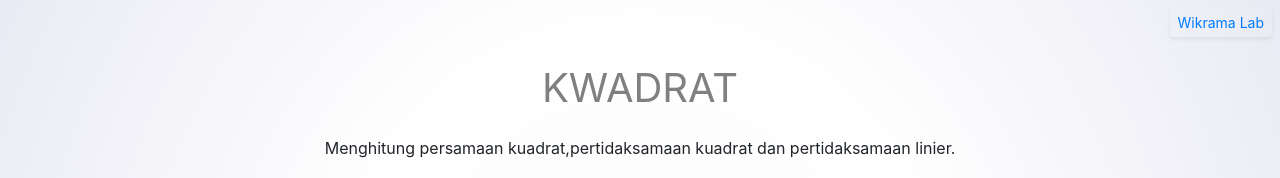
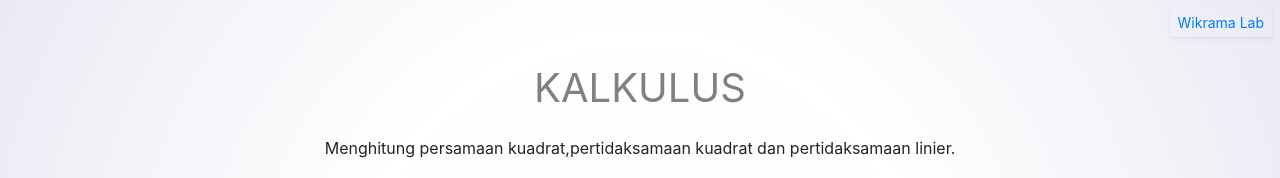
Before and after one commit to Rezsptra71/Kalkulus, a plain HTML site: page index.html in a window 1280 px wide. Shown: the top 178 px of the page. Drawn offline with nearby package versions, Linux system fonts and the light colour scheme.

Commit message:
Update index.html

```diff
--- a/index.html
+++ b/index.html
@@ -22,7 +22,7 @@
 
     <header class="text-center py-5">
         <div class="container">
-            <h1 class="font-weight-normal pagehead py-3">KWADRAT</h1>
+            <h1 class="font-weight-normal pagehead py-3">KALKULUS</h1>
             <p class="font-weight-normal">Menghitung persamaan kuadrat,pertidaksamaan kuadrat dan pertidaksamaan linier.
             </p>
         </div>
```
